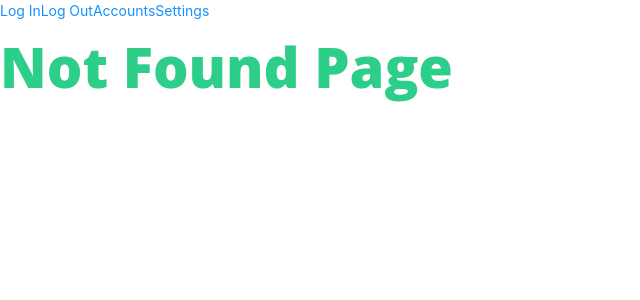
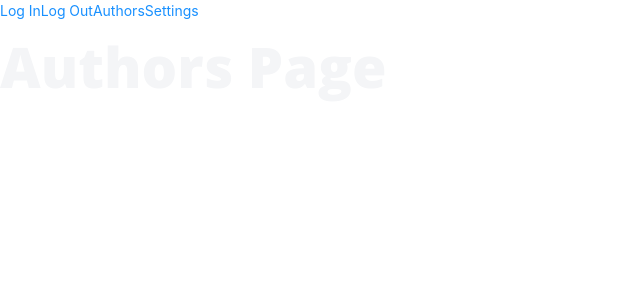
Before and after one commit to zeroabsolute/ReactTypeScriptDemo, a React (Create React App) app: page /app/authors in a window 1280 px wide. Before the commit this address had no page. Shown: the top 300 px of the page, without its empty margins (0-640 px from the left). Built offline with nearby package versions, Linux system fonts and the light colour scheme.

Commit message:
Naming changes

```diff
--- a/src/components/app_index/index.tsx
+++ b/src/components/app_index/index.tsx
@@ -10,7 +10,7 @@ import {
 import classes from './index.module.scss';
 import LogInPage from '../routes/auth/LogIn';
 import LogOutPage from '../routes/auth/LogOut';
-import AccountsPage from '../routes/app/Accounts';
+import AuthorsPage from '../routes/app/Authors';
 import SettingsPage from '../routes/app/Settings';
 import NotFoundPage from '../routes/not_found';
 import routes from '../../constants/routes';
@@ -34,10 +34,10 @@ const App = (): ReactElement => {
           {t('routes:logOut')}
         </Link>
         <Link
-          to={routes.ACCOUNTS}
-          key={routes.ACCOUNTS}
+          to={routes.AUTHORS}
+          key={routes.AUTHORS}
         >
-          {t('routes:accounts')}
+          {t('routes:authors')}
         </Link>
         <Link
           to={routes.SETTINGS}
@@ -47,10 +47,10 @@ const App = (): ReactElement => {
         </Link>
       </nav>
       <Routes>
-        <Route path="/" element={<Navigate to={routes.ACCOUNTS} replace />} />
+        <Route path="/" element={<Navigate to={routes.AUTHORS} replace />} />
         <Route path={routes.LOG_IN} element={<LogInPage />} />
         <Route path={routes.LOG_OUT} element={<LogOutPage />} />
-        <Route path={routes.ACCOUNTS} element={<AccountsPage />} />
+        <Route path={routes.AUTHORS} element={<AuthorsPage />} />
         <Route path={routes.SETTINGS} element={<SettingsPage />} />
         <Route path="*" element={<NotFoundPage />} />
       </Routes>
--- a/src/components/routes/app/Accounts/index.tsx
+++ /dev/null
@@ -1,13 +0,0 @@
-import { ReactElement } from 'react';
-
-import classes from './index.module.scss';
-
-function Accounts(): ReactElement {
-  return (
-    <div className={classes.AccountsContainer}>
-      Accounts Page
-    </div>
-  );
-}
-
-export default Accounts;
--- a/src/components/routes/app/Accounts/index.module.scss
+++ b/src/components/routes/app/Authors/index.module.scss
@@ -1,6 +1,6 @@
 @import "../../../../styles/abstracts/variables.scss";
 
-.AccountsContainer {
+.AuthorsContainer {
   font-family: $primary-black;
   font-size: 400%;
   color: $secondary;
--- /dev/null
+++ b/src/components/routes/app/Authors/index.tsx
@@ -0,0 +1,13 @@
+import { ReactElement } from 'react';
+
+import classes from './index.module.scss';
+
+function Authors(): ReactElement {
+  return (
+    <div className={classes.AuthorsContainer}>
+      Authors Page
+    </div>
+  );
+}
+
+export default Authors;
--- a/src/constants/routes.ts
+++ b/src/constants/routes.ts
@@ -1,6 +1,6 @@
 export default {
   LOG_IN: '/auth/log-in',
   LOG_OUT: '/auth/log-out',
-  ACCOUNTS: '/app/accounts',
+  AUTHORS: '/app/authors',
   SETTINGS: '/app/settings',
 };
--- a/src/locales/en.json
+++ b/src/locales/en.json
@@ -9,7 +9,7 @@
   "routes": {
     "logIn": "Log In",
     "logOut": "Log Out",
-    "accounts": "Accounts",
+    "authors": "Authors",
     "settings": "Settings"
   },
   "notFound": {
--- a/src/locales/sq.json
+++ b/src/locales/sq.json
@@ -8,7 +8,7 @@
   "routes": {
     "logIn": "Hyr",
     "logOut": "Dil",
-    "accounts": "Llogaritë",
+    "authors": "Llogaritë",
     "settings": "Opsionet"
   },
   "notFound": {
```
